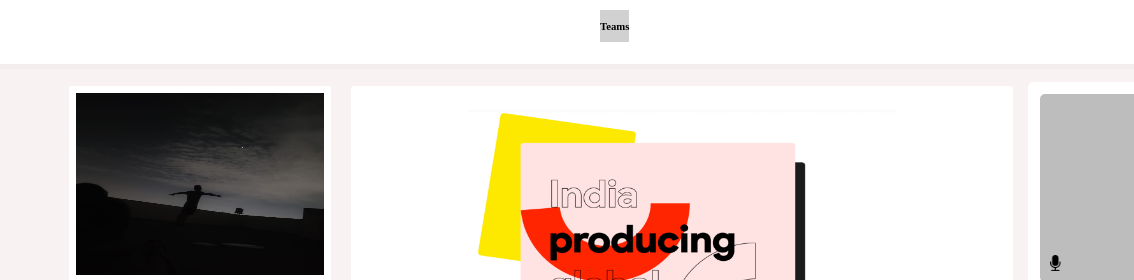
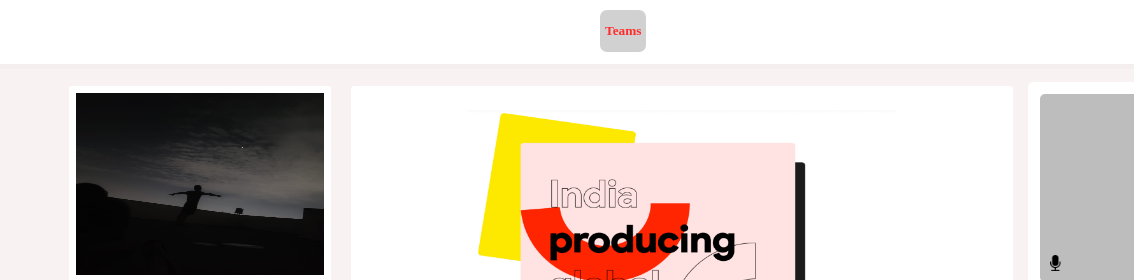
Before and after one commit to nasablackberry/Hacktoberfest_2022, a plain HTML site: page Oss_shivank_singh/index.html in a window 1280 px wide. In both pictures the pointer is over the element "Teams". Shown: the top 280 px of the page, 0-1134 px from the left. Drawn offline with Linux system fonts and the light colour scheme; a web font is replaced by a local one.

Commit message:
Modified the Navbar and added hover effect

```diff
--- a/Oss_shivank_singh/index.html
+++ b/Oss_shivank_singh/index.html
@@ -14,7 +14,7 @@
             <div class="navbar">
                 <div class="childNav">
                     <div class="teams">
-                        <h6>Teams</h6>
+                        <h5>Teams</h5>
                     </div>
                     <div class="recording">
                         <img src="res/recording-icon.png" alt="">
--- a/Oss_shivank_singh/style.css
+++ b/Oss_shivank_singh/style.css
@@ -52,6 +52,16 @@
 .teams{
     display: flex;
     align-items: center;
+    padding: 5px;
+    border-radius: 7px;
+}
+
+.teams:hover{
+    display: flex;
+    align-items: center;
+    padding: 5px;
+    border-radius: 7px;
+    color:#FF2C2C
 }
 
 .teams p{
```
